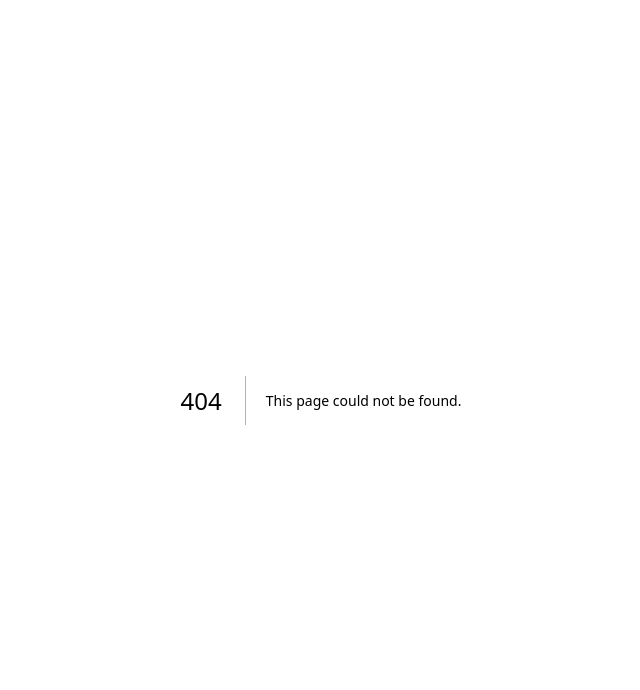
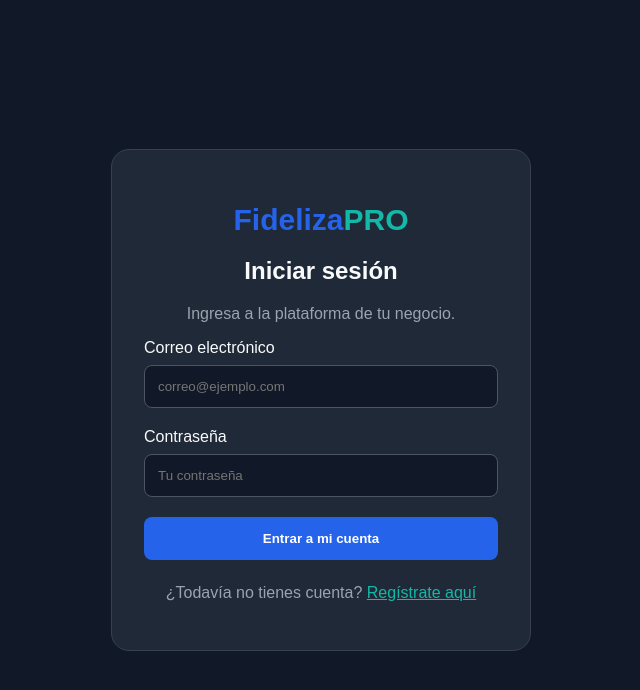
Before and after one commit to FidelizaPRO1/fidelizapro, a Next.js app: page /login in a window 1280 px wide. Before the commit this address had no page. Shown: the top 690 px of the page, without its empty margins (319-959 px from the left). Built offline with nearby package versions, Linux system fonts and the light colour scheme.

Commit message:
Implement login page with authentication
This component handles user login, including email and password input, form submission, and error messaging.

```diff
--- /dev/null
+++ b/app/login/page.tsx
@@ -0,0 +1,138 @@
+
+"use client";
+
+import { useState } from "react";
+import Link from "next/link";
+import { useRouter } from "next/navigation";
+import { createClient } from "@/lib/supabase/client";
+
+export default function LoginPage() {
+  const router = useRouter();
+  const [email, setEmail] = useState("");
+  const [password, setPassword] = useState("");
+  const [mensaje, setMensaje] = useState("");
+  const [cargando, setCargando] = useState(false);
+
+  async function iniciarSesion(e: React.FormEvent<HTMLFormElement>) {
+    e.preventDefault();
+    setMensaje("");
+    setCargando(true);
+
+    const supabase = createClient();
+
+    const { error } = await supabase.auth.signInWithPassword({
+      email,
+      password,
+    });
+
+    setCargando(false);
+
+    if (error) {
+      setMensaje("No se pudo iniciar sesión. Revisa tu correo y contraseña.");
+      return;
+    }
+
+    router.push("/");
+    router.refresh();
+  }
+
+  return (
+    <main style={{
+      minHeight: "100vh",
+      display: "flex",
+      alignItems: "center",
+      justifyContent: "center",
+      background: "#111827",
+      color: "#F9FAFB",
+      padding: "24px",
+      fontFamily: "Arial, sans-serif"
+    }}>
+      <div style={{
+        width: "100%",
+        maxWidth: "420px",
+        padding: "32px",
+        borderRadius: "18px",
+        background: "#1F2937",
+        border: "1px solid #374151"
+      }}>
+        <h1 style={{ textAlign: "center", fontSize: "30px" }}>
+          <span style={{ color: "#2563EB" }}>Fideliza</span>
+          <span style={{ color: "#14B8A6" }}>PRO</span>
+        </h1>
+
+        <h2 style={{ textAlign: "center" }}>Iniciar sesión</h2>
+
+        <p style={{ textAlign: "center", color: "#9CA3AF" }}>
+          Ingresa a la plataforma de tu negocio.
+        </p>
+
+        <form onSubmit={iniciarSesion}>
+          <label>Correo electrónico</label>
+          <input
+            required
+            type="email"
+            value={email}
+            onChange={(e) => setEmail(e.target.value)}
+            placeholder="correo@ejemplo.com"
+            style={estiloInput}
+          />
+
+          <label>Contraseña</label>
+          <input
+            required
+            type="password"
+            value={password}
+            onChange={(e) => setPassword(e.target.value)}
+            placeholder="Tu contraseña"
+            style={estiloInput}
+          />
+
+          <button
+            type="submit"
+            disabled={cargando}
+            style={estiloBoton}
+          >
+            {cargando ? "Ingresando..." : "Entrar a mi cuenta"}
+          </button>
+        </form>
+
+        {mensaje && (
+          <p style={{ color: "#F87171", textAlign: "center" }}>
+            {mensaje}
+          </p>
+        )}
+
+        <p style={{ textAlign: "center", marginTop: "24px", color: "#9CA3AF" }}>
+          ¿Todavía no tienes cuenta?{" "}
+          <Link href="/registro" style={{ color: "#14B8A6" }}>
+            Regístrate aquí
+          </Link>
+        </p>
+      </div>
+    </main>
+  );
+}
+
+const estiloInput = {
+  display: "block",
+  width: "100%",
+  padding: "13px",
+  marginTop: "8px",
+  marginBottom: "20px",
+  borderRadius: "8px",
+  border: "1px solid #4B5563",
+  background: "#111827",
+  color: "#FFFFFF",
+  boxSizing: "border-box" as const,
+};
+
+const estiloBoton = {
+  width: "100%",
+  padding: "14px",
+  border: "none",
+  borderRadius: "8px",
+  background: "#2563EB",
+  color: "#FFFFFF",
+  fontWeight: "bold",
+  cursor: "pointer",
+};
```
